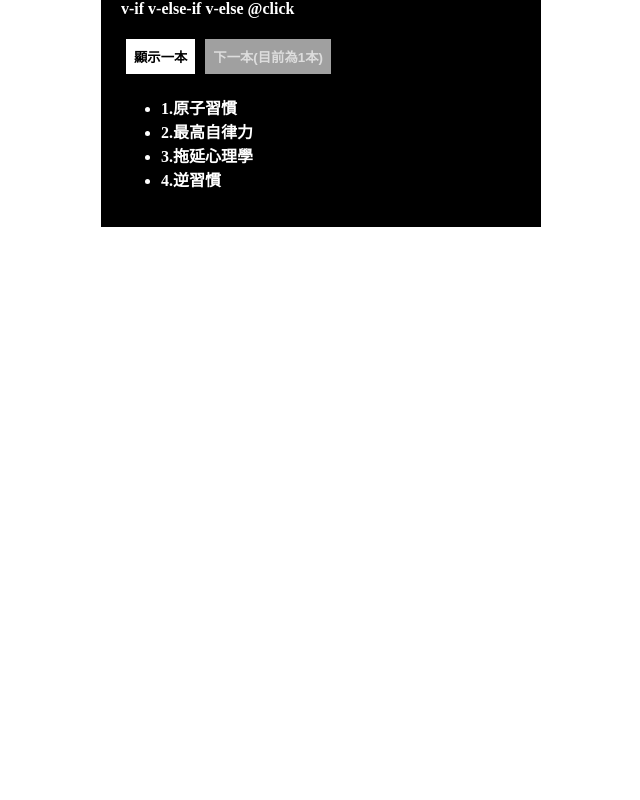
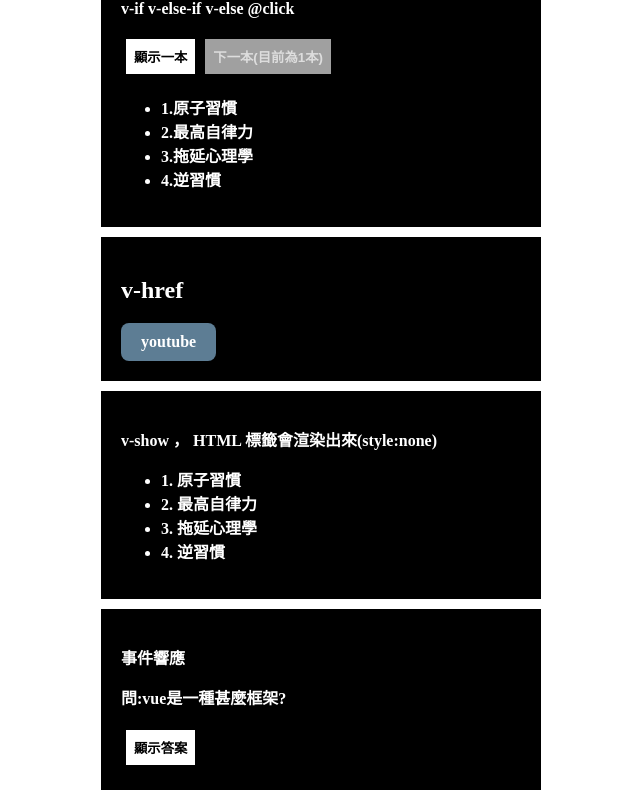
Before and after one commit to CHENPODO/Vue__practice-, a Vue app: page /if-else in a window 1280 px wide. Shown: the part 508-1308 px from the top of the page, without its empty margins (319-959 px from the left). Before the commit the page ends 800 px from the top, so only its background shows below. Built offline with nearby package versions, Linux system fonts and the light colour scheme.

Commit message:
更新:html的命名、v-show實操

```diff
--- a/index.html
+++ b/index.html
@@ -1,10 +1,10 @@
 <!DOCTYPE html>
 <html lang="">
 	<head>
-    <meta charset="UTF-8">
-    <link rel="icon" href="/favicon.ico">
-    <meta name="viewport" content="width=device-width, initial-scale=1.0">
-    <title>Vite App</title>
+		<meta charset="UTF-8" />
+		<link rel="icon" href="/favicon.ico" />
+		<meta name="viewport" content="width=device-width, initial-scale=1.0" />
+		<title>Vu3練習</title>
 	</head>
 	<body>
 		<div id="app"></div>
--- a/src/views/Copy.vue
+++ b/src/views/Copy.vue
@@ -15,6 +15,11 @@ const toggleAllBtn = () => {
 }
 const nextBook = () => {
 	bookIndex_Updated.value = (bookIndex_Updated.value + 1) % bookList.length
+}
+// v-show
+const ans = ref(false) //一開始不顯示
+const ShowAns = () => {
+	ans.value = !ans.value
 }
 </script>
 
@@ -41,6 +46,14 @@ const nextBook = () => {
 		<ul v-else>
 			<li class="text-list" v-for="(book, index) in bookList_Updated" :key="index">{{ index + 1 }}.{{ book }}</li>
 		</ul>
+	</div>
+	<div class="box">
+		<p class="text-p">v-show</p>
+		<div class="padding">
+			<p class="text-list">Q: Vue是一個什麼樣的框架?</p>
+			<p v-show="ans" class="text-list">Y: Vue是一套用於構建用戶介面的漸進式框架</p>
+			<button @click="ShowAns" class="bookListBtn">{{ ans ? "隱藏答案" : "顯示答案" }}</button>
+		</div>
 	</div>
 </template>
 
@@ -105,4 +118,7 @@ const nextBook = () => {
 	color: #dddddd;
 	cursor: not-allowed;
 }
+.padding {
+	padding: 25px;
+}
 </style>
--- a/src/views/IfElse.vue
+++ b/src/views/IfElse.vue
@@ -14,6 +14,12 @@ const toggleMode = () => {
 
 const nextBook = () => {
 	showIndex.value = (showIndex.value + 1) % books_2.length
+}
+// :href
+const YtLink = "https://www.youtube.com/"
+const openAns = ref(false)
+const openAnswer = () => {
+	openAns.value = !openAns.value
 }
 </script>
 
@@ -43,6 +49,25 @@ const nextBook = () => {
 		<ul v-else>
 			<li v-for="(book, index) in books_2" :key="index">{{ index + 1 }}.{{ book }}</li>
 		</ul>
+	</div>
+	<!-- v-href -->
+	<div class="box">
+		<h2>v-href</h2>
+		<a class="btn" :href="YtLink" target="_blank">youtube</a>
+	</div>
+	<!-- show -->
+	<div class="box">
+		<p>v-show ， HTML 標籤會渲染出來(style:none)</p>
+		<p v-show="books.length === 0">暫無書籍</p>
+		<ul v-show="books.length > 0">
+			<li v-for="(book, index) in books">{{ index + 1 }}. {{ book }}</li>
+		</ul>
+	</div>
+	<div class="box">
+		<p>事件響應</p>
+		<p>問:vue是一種甚麼框架?</p>
+		<p v-show="openAns">答:Vue是一套用於構建用戶介面的漸進式框架</p>
+		<button @click="openAnswer" class="bookBtn">{{ openAns ? "隱藏答案" : "顯示答案" }}</button>
 	</div>
 </template>
 
@@ -87,4 +112,20 @@ const nextBook = () => {
 	color: #dddddd;
 	cursor: not-allowed;
 }
+.btn {
+	flex: 0 0 auto;
+	padding: 10px 20px;
+	background-color: #5d7d94;
+	color: white;
+	border-radius: 8px;
+	text-decoration: none;
+	text-align: center;
+	display: inline-block;
+	transition: 0.3s;
+}
+
+.btn:hover {
+	background-color: #879faa;
+	transform: translateX(-10px);
+}
 </style>
```
Lines whose indentation alone changed are shown as unchanged.
